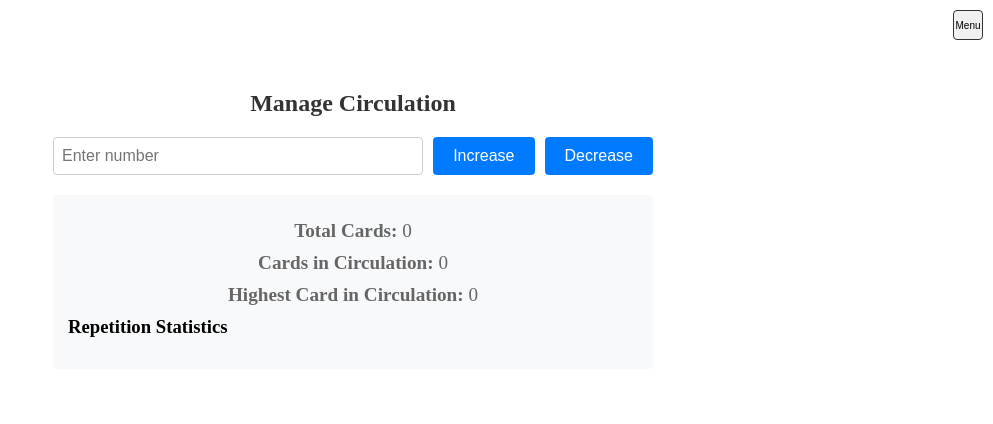
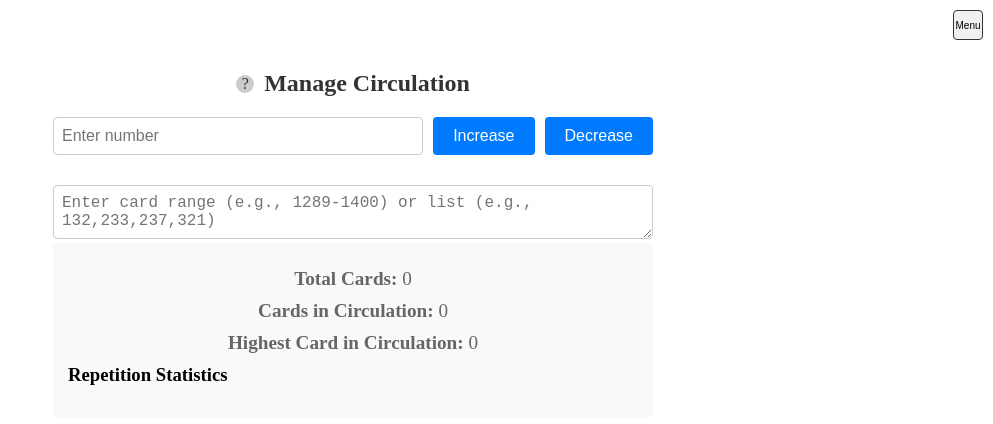
Before and after one commit to cmlykke/memolibre, an Angular app: page /manage-circulation-page in a window 1280 px wide. Shown: the top 424 px of the page, without its empty margins (287-1280 px from the left). Built offline with nearby package versions, Linux system fonts and the light colour scheme; a web font is replaced by a local one.

Commit message:
2025-03-08_2238 added textarea for adding and removing cards

```diff
--- a/src/app/businesslogic/services/flash-card-deck-state-management/flash-card-deck-circulation.ts
+++ b/src/app/businesslogic/services/flash-card-deck-state-management/flash-card-deck-circulation.ts
@@ -1,9 +1,16 @@
 import { FlashCardDeck } from '../../../businesslogic/models/flashcarddeck';
 import { FlashCard } from '../../../businesslogic/models/flashcard';
 
-export function increaseCirculation(deck: FlashCardDeck, n: number | null): FlashCardDeck {
+export function increaseCirculation(deck: FlashCardDeck, n: number | null, cardNumbers?: number[]): FlashCardDeck {
   const cards = [...deck.cards];
-  if (n === null) {
+  if (cardNumbers && cardNumbers.length > 0) {
+    // Increase repetition value from 0 to 1 for specified cards with repetitionValue === 0
+    cards.forEach(card => {
+      if (cardNumbers.includes(card.cardNumber) && card.repetitionValue === 0) {
+        card.repetitionValue = 1;
+      }
+    });
+  } else if (n === null) {
     // Increase repetition value by 1 for all cards in circulation
     cards.forEach(card => {
       if (card.repetitionValue > 0) {
@@ -23,9 +30,16 @@ export function increaseCirculation(deck: FlashCardDeck, n: number | null): Flas
   return { ...deck, cards };
 }
 
-export function decreaseCirculation(deck: FlashCardDeck, n: number | null): FlashCardDeck {
+export function decreaseCirculation(deck: FlashCardDeck, n: number | null, cardNumbers?: number[]): FlashCardDeck {
   const cards = [...deck.cards];
-  if (n === null) {
+  if (cardNumbers && cardNumbers.length > 0) {
+    // Decrease repetition value to 0 for specified cards with repetitionValue > 0
+    cards.forEach(card => {
+      if (cardNumbers.includes(card.cardNumber) && card.repetitionValue > 0) {
+        card.repetitionValue = 0;
+      }
+    });
+  } else if (n === null) {
     // Decrease repetition value by 1 for all cards in circulation, but not below 1
     cards.forEach(card => {
       if (card.repetitionValue > 1) {
--- a/src/app/manage-circulation-page/manage-circulation-page.component.css
+++ b/src/app/manage-circulation-page/manage-circulation-page.component.css
@@ -4,9 +4,31 @@
   margin: 0 auto;
 }
 
+.title-wrapper {
+  display: flex;
+  align-items: center;
+  justify-content: center;
+  margin-bottom: 20px; /* Adds space below the title wrapper */
+}
+
+.tooltip-icon {
+  position: static; /* Overrides global position: absolute */
+  margin-right: 10px;
+  cursor: pointer;
+  font-size: 16px;
+  color: #333; /* Ensures visibility against the background */
+  background-color: #ccc; /* Matches global style for consistency */
+  border-radius: 50%;
+  width: 18px;
+  height: 18px;
+  text-align: center;
+  line-height: 18px;
+}
+
 h2 {
   text-align: center;
   color: #333;
+  margin: 0;
 }
 
 .controls {
@@ -37,6 +59,16 @@ h2 {
   background-color: #0056b3;
 }
 
+.card-input {
+  width: 100%;
+  margin-top: 10px;
+  padding: 8px;
+  font-size: 16px;
+  border: 1px solid #ccc;
+  border-radius: 4px;
+  resize: vertical; /* Allows vertical resizing only */
+}
+
 .stats {
   background-color: #f8f9fa;
   padding: 15px;
--- a/src/app/manage-circulation-page/manage-circulation-page.component.html
+++ b/src/app/manage-circulation-page/manage-circulation-page.component.html
@@ -1,5 +1,8 @@
 <div class="container">
-  <h2>Manage Circulation</h2>
+  <div class="title-wrapper">
+    <span class="tooltip-icon" appTooltip [tooltipMessage]="'This is a tooltip for managing circulation.'">?</span>
+    <h2>Manage Circulation</h2>
+  </div>
 
   <div class="controls">
     <input
@@ -23,6 +26,12 @@
     >Decrease</button>
   </div>
 
+  <textarea
+    class="card-input"
+    placeholder="Enter card range (e.g., 1289-1400) or list (e.g., 132,233,237,321)"
+    (input)="onCardInputChange($event)"
+  ></textarea>
+
   <div class="stats">
     <p><strong>Total Cards:</strong> {{ totalCards }}</p>
     <p><strong>Cards in Circulation:</strong> {{ cardsInCirculation }}</p>
--- a/src/app/manage-circulation-page/manage-circulation-page.component.ts
+++ b/src/app/manage-circulation-page/manage-circulation-page.component.ts
@@ -3,18 +3,20 @@ import { Subscription } from 'rxjs';
 import { GlobalStateService } from '../angular/shared/services/global-state-service';
 import { FlashCardDeck } from '../businesslogic/models/flashcarddeck';
 import { increaseCirculation, decreaseCirculation } from '../businesslogic/services/flash-card-deck-state-management/flash-card-deck-circulation';
-import { CommonModule } from '@angular/common'; // Import CommonModule
+import { CommonModule } from '@angular/common';
+import { TooltipDirective } from '../tooltip.directive'; // Adjust the path if necessary
 
 @Component({
   selector: 'app-manage-circulation-page',
   standalone: true,
-  imports: [CommonModule], // Add CommonModule to imports
+  imports: [CommonModule, TooltipDirective], // Add TooltipDirective here
   templateUrl: './manage-circulation-page.component.html',
   styleUrls: ['./manage-circulation-page.component.css']
 })
 export class ManageCirculationPageComponent implements OnInit, OnDestroy {
   deck: FlashCardDeck | null = null;
   numberInput: number | null = null;
+  cardInput: string = ''; // New property for textarea input
   private subscription: Subscription = new Subscription();
 
   constructor(private globalStateService: GlobalStateService) {}
@@ -52,16 +54,44 @@ export class ManageCirculationPageComponent implements OnInit, OnDestroy {
       .sort((a, b) => a.repetitionValue - b.repetitionValue);
   }
 
+  // Parse the textarea input into an array of card numbers
+  private parseCardInput(input: string): number[] {
+    const trimmedInput = input.trim();
+    if (trimmedInput.includes('-')) {
+      // Handle range (e.g., "1289-1400")
+      const [start, end] = trimmedInput.split('-').map(s => parseInt(s.trim(), 10));
+      if (!isNaN(start) && !isNaN(end) && start <= end) {
+        return Array.from({ length: end - start + 1 }, (_, i) => start + i);
+      }
+    } else if (trimmedInput.includes(',')) {
+      // Handle comma-separated list (e.g., "132,233,237,321")
+      return trimmedInput.split(',').map(s => parseInt(s.trim(), 10)).filter(n => !isNaN(n));
+    }
+    return [];
+  }
+
   increase(): void {
     if (this.deck) {
-      const updatedDeck = increaseCirculation(this.deck, this.numberInput);
+      let updatedDeck: FlashCardDeck;
+      if (this.numberInput === null && this.cardInput.trim() !== '') {
+        const cardNumbers = this.parseCardInput(this.cardInput);
+        updatedDeck = increaseCirculation(this.deck, null, cardNumbers);
+      } else {
+        updatedDeck = increaseCirculation(this.deck, this.numberInput);
+      }
       this.globalStateService.setFlashCardDeck(updatedDeck, false);
     }
   }
 
   decrease(): void {
     if (this.deck) {
-      const updatedDeck = decreaseCirculation(this.deck, this.numberInput);
+      let updatedDeck: FlashCardDeck;
+      if (this.numberInput === null && this.cardInput.trim() !== '') {
+        const cardNumbers = this.parseCardInput(this.cardInput);
+        updatedDeck = decreaseCirculation(this.deck, null, cardNumbers);
+      } else {
+        updatedDeck = decreaseCirculation(this.deck, this.numberInput);
+      }
       this.globalStateService.setFlashCardDeck(updatedDeck, false);
     }
   }
@@ -78,4 +108,9 @@ export class ManageCirculationPageComponent implements OnInit, OnDestroy {
       this.numberInput = null;
     }
   }
+
+  onCardInputChange(event: Event): void {
+    const textareaElement = event.target as HTMLTextAreaElement;
+    this.cardInput = textareaElement.value;
+  }
 }
```
